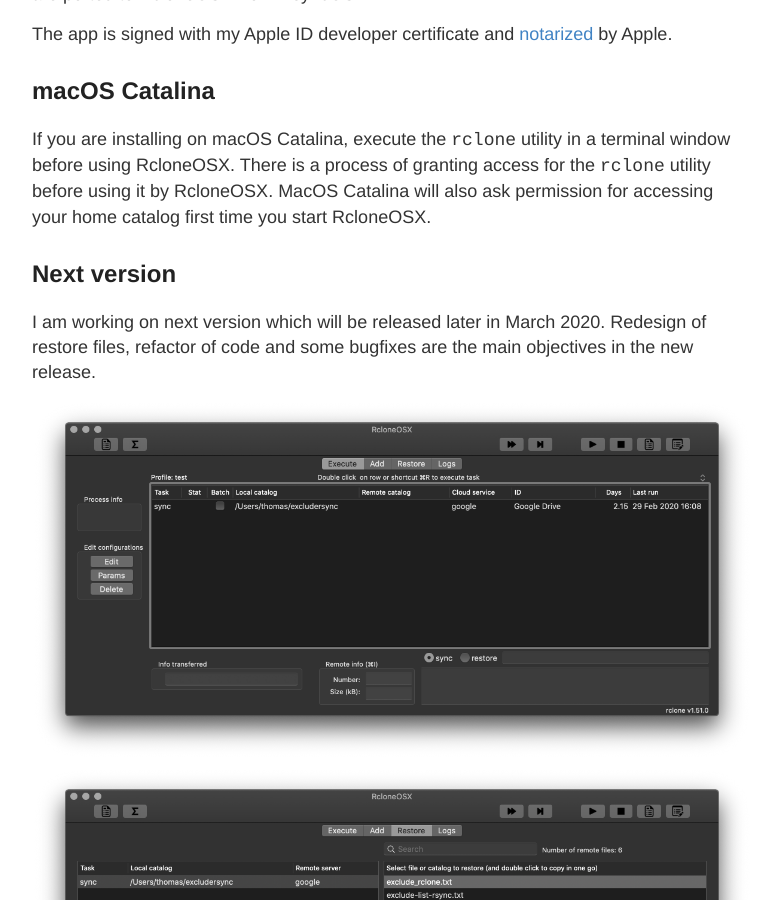
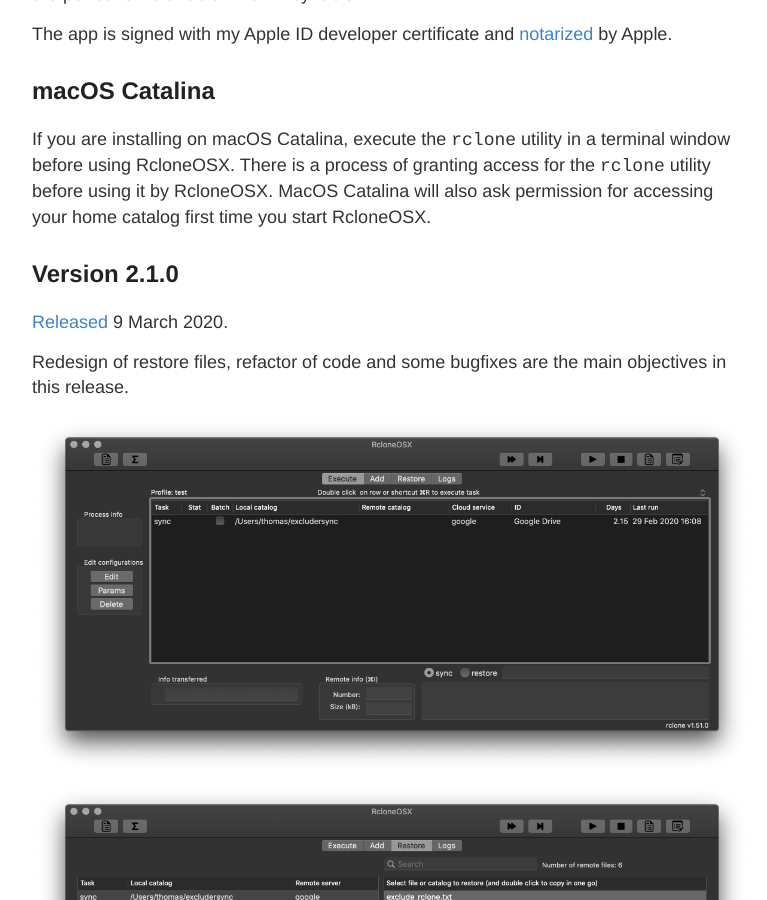
Before and after one commit to d2s/Documentation, a Jekyll site: the page built from _posts/2018-01-01-RcloneChangelog.md, in a window 1280 px wide and 900 px high, scrolled down 388 px. Shown: the whole window, without its empty margins (248-1015 px from the left). Built offline with Jekyll 4.4.1, drawn with Linux system fonts in a browser that asks for light colours.

Commit message:
Update 2018-01-01-RcloneChangelog.md

```diff
--- a/_posts/2018-01-01-RcloneChangelog.md
+++ b/_posts/2018-01-01-RcloneChangelog.md
@@ -14,9 +14,11 @@ The app is signed with my Apple ID developer certificate and [notarized](/Notari
 
 If you are installing on macOS Catalina, execute the `rclone` utility in a terminal window before using RcloneOSX. There is a process of granting access for the `rclone` utility before using it by RcloneOSX. MacOS Catalina will also ask permission for accessing your home catalog first time you start RcloneOSX.
 
-## Next version
+## Version 2.1.0
 
-I am working on next version which will be released later in March 2020. Redesign of restore files, refactor of code and some bugfixes are the main objectives in the new release.
+[Released](https://github.com/rsyncOSX/rcloneosx/releases/tag/v2.0.6) 9 March 2020.
+
+Redesign of restore files, refactor of code and some bugfixes are the main objectives in this release.
 
 ![](/images/RsyncOSX/master/nextversion/main.png)
 ![](/images/RsyncOSX/master/nextversion/restore.png)
```
